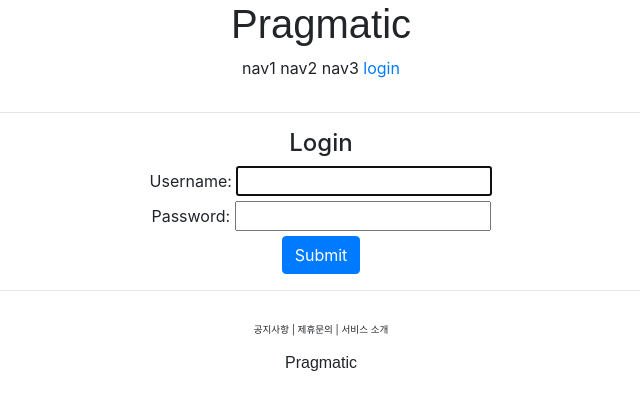
After one commit to TENGEN-PARK/pragmatic, a Django app: page /account/login/ in a window 1280 px wide. The commit adds this page. Shown: the top 410 px of the page, without its empty margins (319-959 px from the left). Run offline with Django 5.2, Linux system fonts and the light colour scheme; some libraries are stand-ins or nearby versions; some web fonts are replaced.

Commit message:
djangocourse 22 commit

```diff
--- /dev/null
+++ b/accountapp/templates/accountapp/login.html
@@ -0,0 +1,21 @@
+{% extends 'base.html' %}
+
+{% block content %}
+
+    <div style="text-align: center">
+        <div>
+            <h4>Login</h4>
+        </div>
+        <div>
+            <form action="" method="post">
+                {% csrf_token %}
+                {{form}}
+                <input type="submit" class="btn btn-primary">
+            </form>
+        </div>
+
+
+    </div>
+
+
+{% endblock %}
--- a/accountapp/urls.py
+++ b/accountapp/urls.py
@@ -1,4 +1,5 @@
 import path
+from django.contrib.auth.views import LoginView, LogoutView
 from django.urls import path
 
 from accountapp.views import hello_world, AccountCreateView
@@ -8,5 +9,7 @@ app_name = "accountapp"
 urlpatterns = [
     path('hello_world/', hello_world, name='hello_world'),
 
+    path('login/' ,LoginView.as_view(template_name='accountapp/login.html'), name='login'),
+    path('logout', LogoutView.as_view(), name='logout'),
     path('create/', AccountCreateView.as_view(), name='create'),
 ]
--- a/templates/header.html
+++ b/templates/header.html
@@ -3,10 +3,21 @@
             <h1 class="pragmatic_logo">Pragmatic</h1>
         </div>
         <div>
-            <span>nav1</span>
-            <span>nav1</span>
-            <span>nav1</span>
-            <span>nav1</span>
+            <spane>nav1</spane>
+            <span>nav2</span>
+            <span>nav3</span>
+            {% if not  user.is_authenticated%}
+                <a href="{% url 'accountapp:login' %}?next={{ request.path }}">
+                    <span>login</span>
+                </a>
+            {% else %}
+            <form action="{% url 'accountapp:logout' %}?next={{ request.path }}" method="post" style="display: inline;">
+                {% csrf_token %}
+                <button type="submit" class="btn btn-link" style="padding: 0; border: none; background: none;">
+                    <span>logout</span>
+                </button>
+            </form>
+            {% endif %}
         </div>
 
     </div>
```
Also changed, not shown: pragmatic/settings.py (+7 -0 lines).
